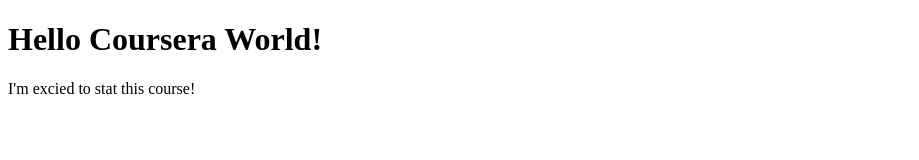
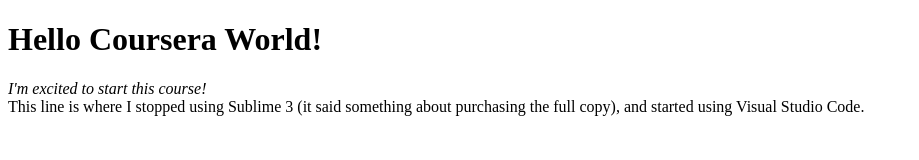
Before and after one commit to lytwalker/coursera-test, a plain HTML site: page site/index.html in a window 1280 px wide. Shown: the whole page, without its empty margins (0-919 px from the left). Drawn offline with Linux system fonts and the light colour scheme.

Commit message:
Integrated browser-sync and added a bit more text to the content.

```diff
--- a/site/index.html
+++ b/site/index.html
@@ -5,6 +5,10 @@
 </head>
 <body>
 	<h1>Hello Coursera World!</h1>
-	<p>I'm excied to stat this course!</p>
+	<p>
+		<em>I'm excited to start this course!</em><br/>
+		This line is where I stopped using Sublime 3 (it said something about purchasing the full copy),
+		and started using Visual Studio Code.
+	</p>
 </body>
 </html>
```
